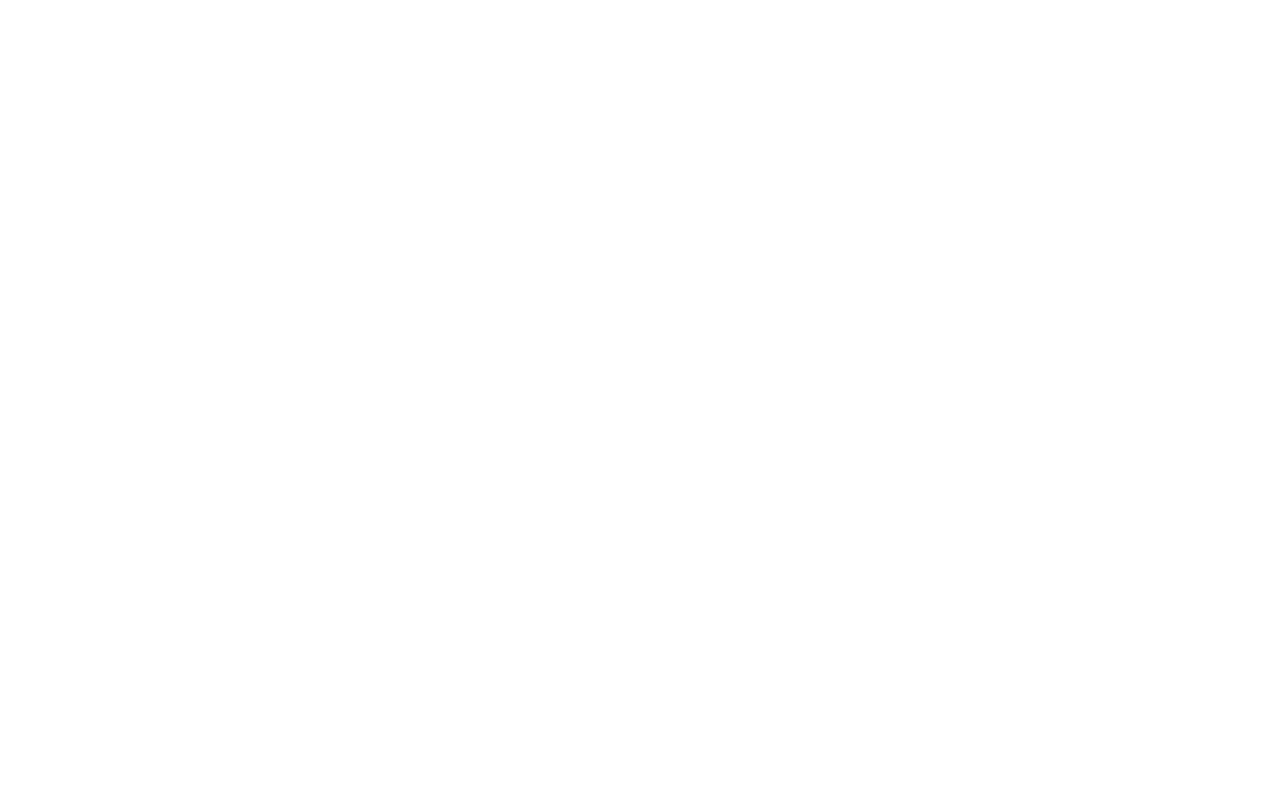
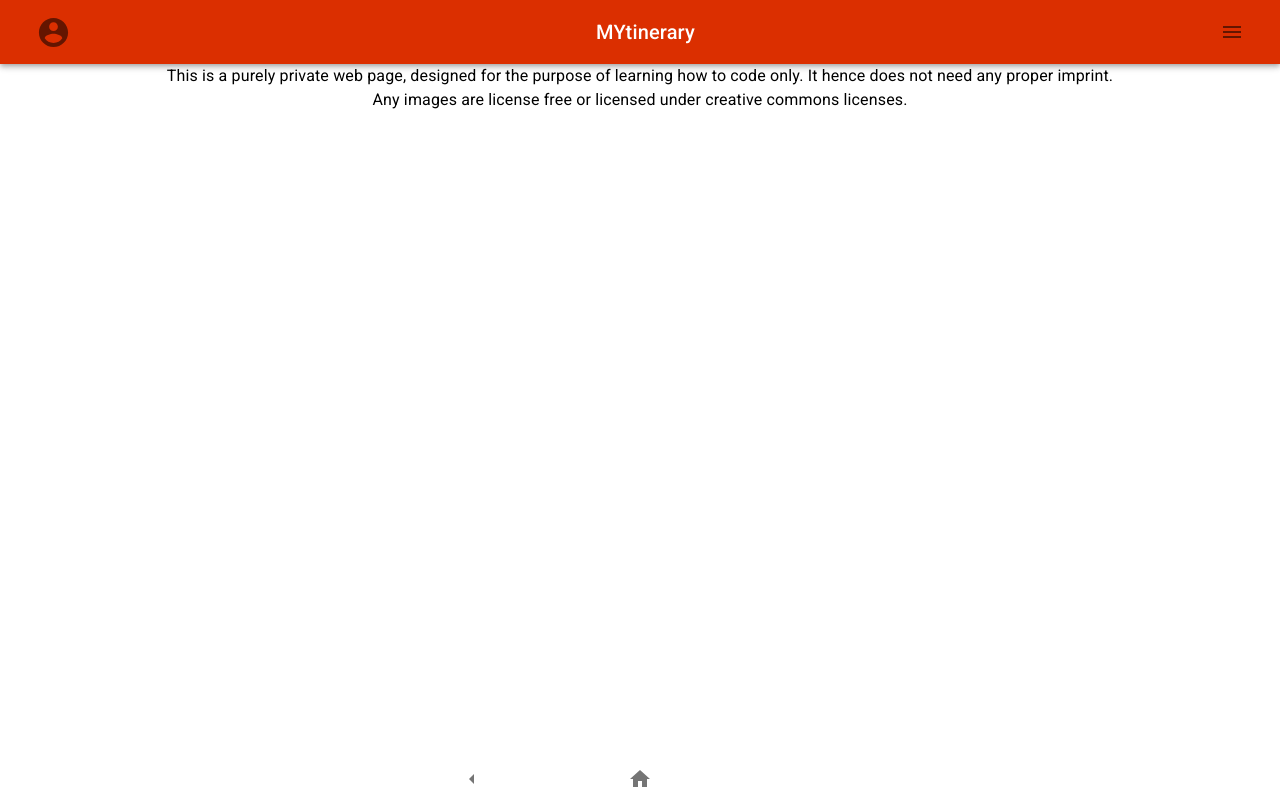
Before and after one commit to UliKuch/Ubiqum_MYtinerary_ReactApp, a React (Create React App) app: page /imprint in a window 1280 px wide. Built offline with nearby package versions, Linux system fonts and the light colour scheme.

Commit message:
Add (rudimentary) imprint

```diff
--- a/src/App.js
+++ b/src/App.js
@@ -7,6 +7,7 @@
 import CreateAccount from './screen/CreateAccount';
 import Login from './screen/Login';
 import AddItinerary from './screen/AddItinerary';
+import Imprint from './screen/Imprint';
 
 // redux
 import { connect } from "react-redux";
@@ -70,6 +71,7 @@
               <Route path='/cities/:city/add-itinerary' component={AddItinerary} />
               <Route path='/user/create-account' component={CreateAccount} />
               <Route path='/user/login' component={Login} />
+              <Route path='/imprint' component={Imprint} />
             </Switch>
           </div>
         </BrowserRouter>
--- a/src/component/Navbar.js
+++ b/src/component/Navbar.js
@@ -156,6 +156,13 @@
               >
                 Cities
               </MenuItem>
+              <MenuItem
+                component={Link}
+                to="/imprint"
+                selected={selectedMenuItem === "Imprint"}
+              >
+                Imprint
+              </MenuItem>
             </DropDownMenu>
           </Box>
         </Toolbar>
--- /dev/null
+++ b/src/screen/Imprint.js
@@ -0,0 +1,28 @@
+import React from 'react';
+
+import Navbar from '../component/Navbar';
+import Footer from '../component/Footer';
+
+// Material-UI
+import {
+  Typography,
+} from '@material-ui/core';
+
+function Imprint() {
+  return (
+      <div>
+        <Navbar
+          selectedMenuItem="Imprint"
+        />
+        <Typography>
+          This is a purely private web page, designed for the purpose of learning how to code only.
+          It hence does not need any proper imprint. <br />
+          Any images are license free or licensed under creative commons licenses.
+        </Typography>
+        <Footer />
+      </div>
+  )
+}
+
+
+export default Imprint;
```
